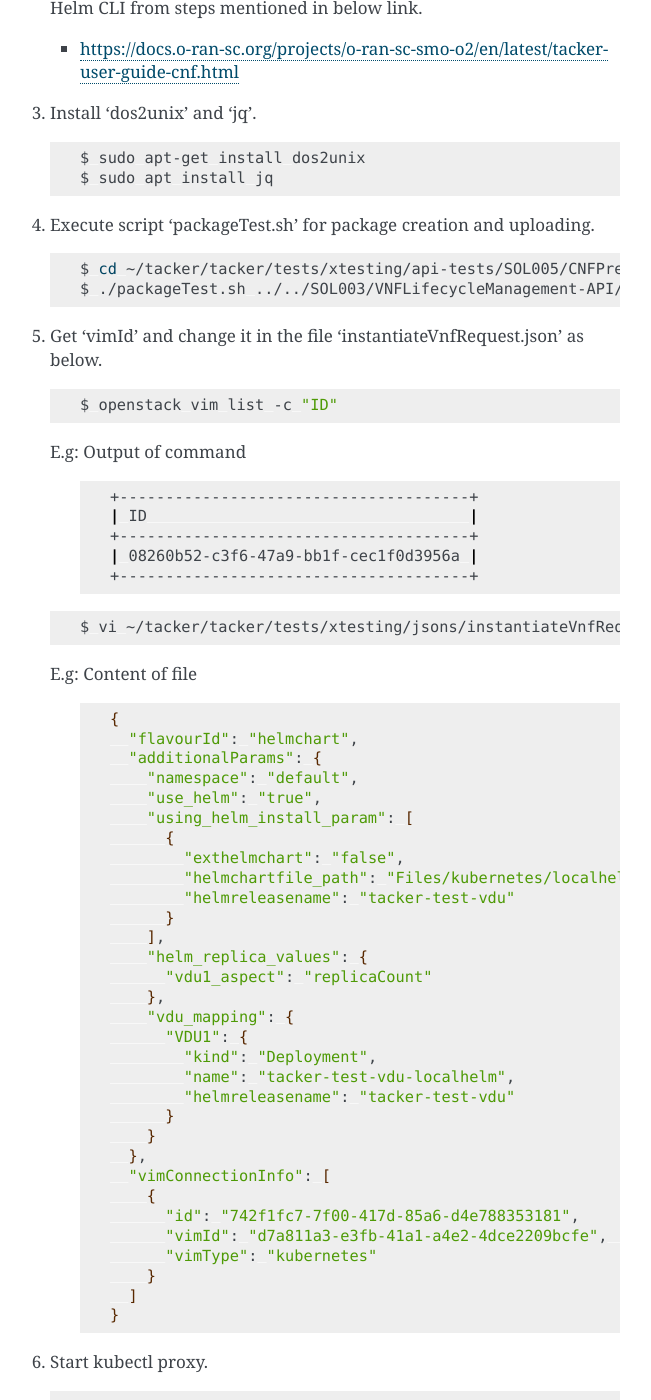
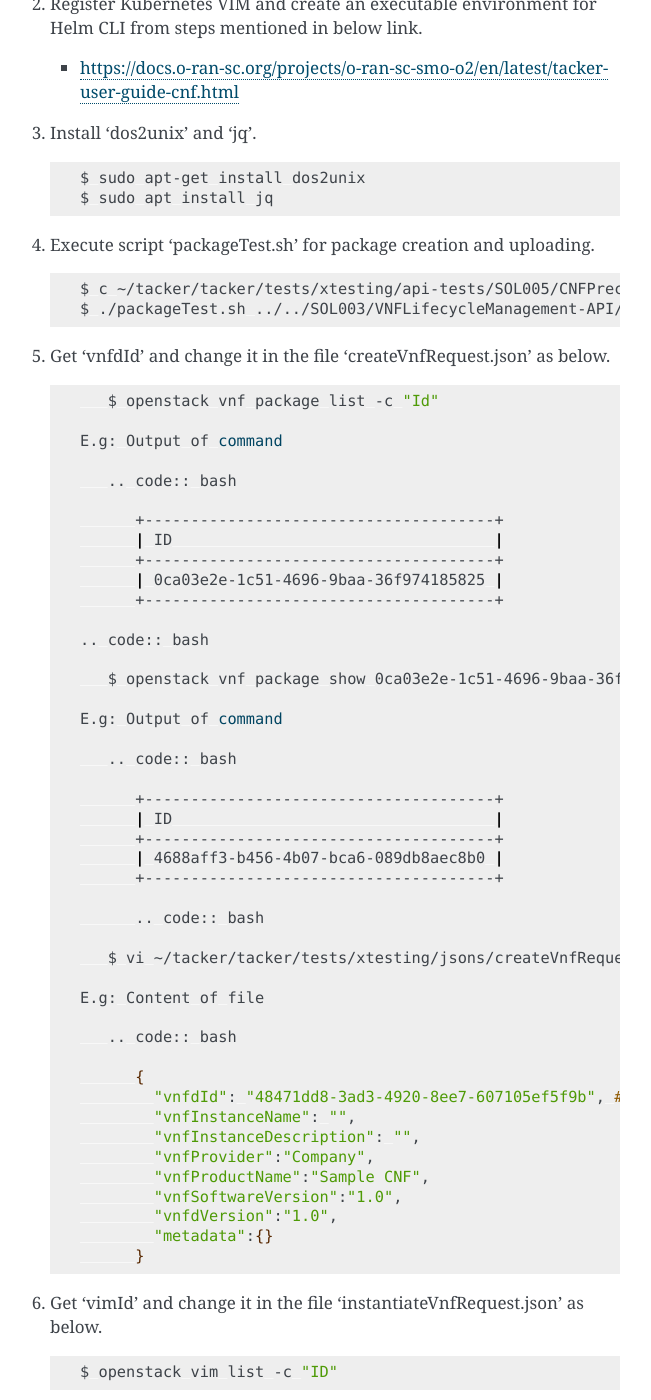
Before and after one commit to o-ran-sc/smo-o2, a Sphinx documentation site: the page built from docs/developer-guide.rst, in a window 1280 px wide and 1400 px high, scrolled down 3698 px. Shown: the whole window, without its empty margins (460-1111 px from the left). Built offline with Sphinx 7.4.7, drawn with Linux system fonts in a browser that asks for light colours; some of the changed text lies outside the part shown.

Commit message:
Modify Xtesting code according to NFV-TST version
This patch modifies Xtesting code to use the branch 2.6.1-fix-plu of NFV-TST.
This change is due to the issue [1] in ETSI NFV-TST.

[1] https://forge.etsi.org/rep/nfv/api-tests/-/issues/197

Issue-ID: SMO-119
Change-Id: I8e974c21c4221998dbd8bec829e351a3208c9db6
Signed-off-by: Koichi Edagawa <edagawa.kc@nec.com>

```diff
--- a/docs/developer-guide.rst
+++ b/docs/developer-guide.rst
@@ -73,6 +73,9 @@
       .. code:: bash
 
          $ git clone https://forge.etsi.org/rep/nfv/api-tests.git
+         $ cd api-tests
+         $ git checkout origin/2.6.1-fix-plu
+         $ cd ..
 
    7. Copy the directories and file under '/tmp/o2/tacker/tacker/tests/xtesting/' to the location under the current directory.
 
@@ -211,10 +212,59 @@
 
       .. code:: bash
 
-         $ cd ~/tacker/tacker/tests/xtesting/api-tests/SOL005/CNFPrecondition
-         $ ./packageTest.sh ../../SOL003/VNFLifecycleManagement-API/environment/variables.txt
+         $ c ~/tacker/tacker/tests/xtesting/api-tests/SOL005/CNFPrecondition
+         $ ./packageTest.sh ../../SOL003/VNFLifecycleManagement-API/environment/configuration.txt
 
-   5. Get 'vimId' and change it in the file 'instantiateVnfRequest.json' as below.
+   5. Get 'vnfdId' and change it in the file 'createVnfRequest.json' as below.
+
+     .. code:: bash
+
+         $ openstack vnf package list -c "Id"
+
+      E.g: Output of command
+
+         .. code:: bash
+
+            +--------------------------------------+
+            | ID                                   |
+            +--------------------------------------+
+            | 0ca03e2e-1c51-4696-9baa-36f974185825 |
+            +--------------------------------------+
+
+      .. code:: bash
+
+         $ openstack vnf package show 0ca03e2e-1c51-4696-9baa-36f974185825 -c "VNFD ID"
+
+      E.g: Output of command
+
+         .. code:: bash
+
+            +--------------------------------------+
+            | ID                                   |
+            +--------------------------------------+
+            | 4688aff3-b456-4b07-bca6-089db8aec8b0 |
+            +--------------------------------------+
+
+            .. code:: bash
+
+         $ vi ~/tacker/tacker/tests/xtesting/jsons/createVnfRequest.json
+
+      E.g: Content of file
+
+         .. code:: bash
+
+            {
+              "vnfdId": "48471dd8-3ad3-4920-8ee7-607105ef5f9b", # Update value here
+              "vnfInstanceName": "",
+              "vnfInstanceDescription": "",
+              "vnfProvider":"Company",
+              "vnfProductName":"Sample CNF",
+              "vnfSoftwareVersion":"1.0",
+              "vnfdVersion":"1.0",
+              "metadata":{}
+            }
+
+   6. Get 'vimId' and change it in the file 'instantiateVnfRequest.json' as below.
 
       .. code:: bash
 
@@ -333,14 +383,30 @@
 
       .. code:: bash
 
-         $ grep -nu "vnfInstanceId" ~/tacker/tacker/tests/xtesting/api-tests/SOL003/VNFLifecycleManagement-API/environment/variables.txt | awk '{print $2}'
-         6fc3539c-e602-4afa-8e13-962fb5a7d81f
+         $ openstack vnflcm list  -c "ID"
+
+      E.g: Output of command
+
+         .. code:: bash
+
+            +--------------------------------------+
+            | ID                                   |
+            +--------------------------------------+
+            | 6fc3539c-e602-4afa-8e13-962fb5a7d81f |
+            +--------------------------------------+
 
          $ openstack vnflcm terminate 6fc3539c-e602-4afa-8e13-962fb5a7d81f
          $ openstack vnflcm delete 6fc3539c-e602-4afa-8e13-962fb5a7d81f
 
-         $ grep -nu "{vnfPkgId}" ~/tacker/tacker/tests/xtesting/api-tests/SOL003/VNFLifecycleManagement-API/environment/variables.txt | awk '{print $2}'
-         718b9054-2a7a-4489-a893-f2b2b1794825
+         $ openstack vnf package list -c "Id"
+
+         .. code:: bash
+
+            +--------------------------------------+
+            | ID                                   |
+            +--------------------------------------+
+            | 718b9054-2a7a-4489-a893-f2b2b1794825 |
+            +--------------------------------------+
 
          $ openstack vnf package update --operational-state DISABLED 718b9054-2a7a-4489-a893-f2b2b1794825
          $ openstack vnf package delete 718b9054-2a7a-4489-a893-f2b2b1794825
@@ -351,4 +417,4 @@
          If any update in the package with respect to name and namespace, then the name and namespace variables in the file
          '~/tacker/tacker/tests/xtesting/api-tests/SOL003/CNFDeployment/environment/variables.txt' need to be updated accordingly.
 
-.. _ETSI NFV-TST 010: https://www.etsi.org/deliver/etsi_gs/NFV-TST/001_099/010/02.08.01_60/gs_NFV-TST010v020801p.pdf
+.. _ETSI NFV-TST 010: https://www.etsi.org/deliver/etsi_gs/NFV-TST/001_099/010/02.06.01_60/gs_NFV-TST010v020601p.pdf
```
Also changed, not shown: other parts of docs/developer-guide.rst (+7 -9 lines), 4 other files.
